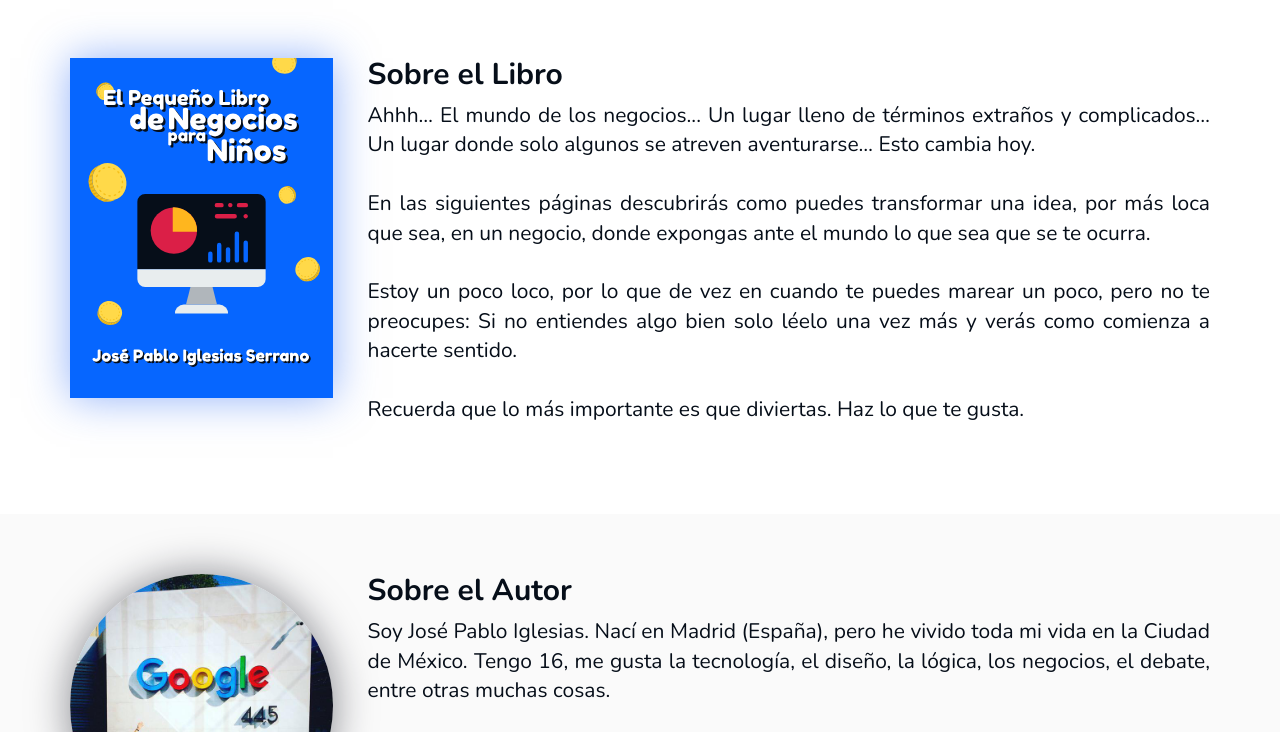
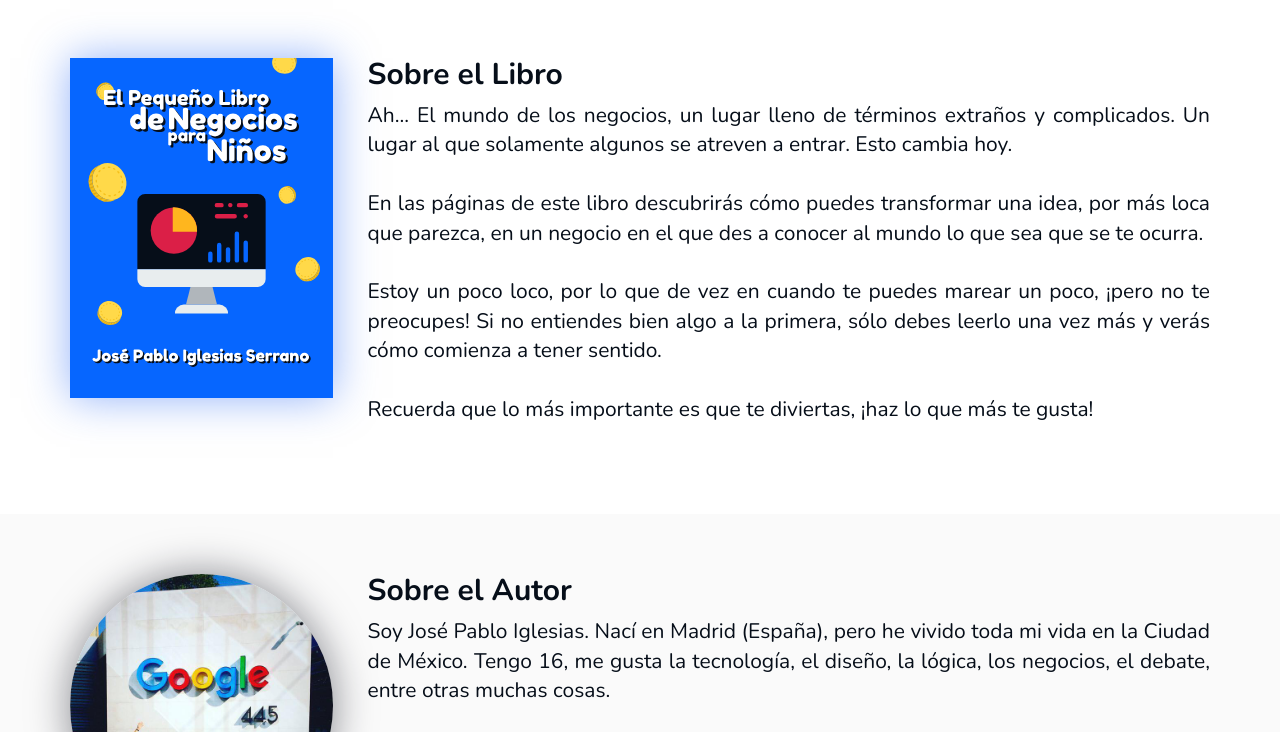
Before and after one commit to Triangle-MX/jpiglesias-site, a plain HTML site: page index.html in a window 1280 px wide. Shown: the part 962-1694 px from the top of the page. Drawn offline with nearby package versions, Linux system fonts and the light colour scheme; a script that the page names is missing.

Commit message:
Beta 0.5
Intro Correction

```diff
--- a/index.html
+++ b/index.html
@@ -40,7 +40,7 @@
                 </div>
                 <div class="col-sm-9 lead">
                     <h2>Sobre el Libro</h2>
-                    <p>Ahhh… El mundo de los negocios... Un lugar lleno de términos extraños y complicados… Un lugar donde solo algunos se atreven aventurarse… Esto cambia hoy. <br><br> En las siguientes páginas descubrirás como puedes transformar una idea, por más loca que sea, en un negocio, donde expongas ante el mundo lo que sea que se te ocurra. <br><br> Estoy un poco loco, por lo que de vez en cuando te puedes marear un poco, pero no te preocupes: Si no entiendes algo bien solo léelo una vez más y verás como comienza a hacerte sentido. <br><br> Recuerda que lo más importante es que diviertas. Haz lo que te gusta.</p>
+                    <p>Ah... El mundo de los negocios, un lugar lleno de términos extraños y complicados. Un lugar al que solamente algunos se atreven a entrar. Esto cambia hoy. <br><br> En las páginas de este libro descubrirás cómo puedes transformar una idea, por más loca que parezca, en un negocio en el que des a conocer al mundo lo que sea que se te ocurra. <br><br> Estoy un poco loco, por lo que de vez en cuando te puedes marear un poco, ¡pero no te preocupes! Si no entiendes bien algo a la primera, sólo debes leerlo una vez más y verás cómo comienza a tener sentido. <br><br> Recuerda que lo más importante es que te diviertas, ¡haz lo que más te gusta!</p>
                 </div>
             </div>
         </div>
```
